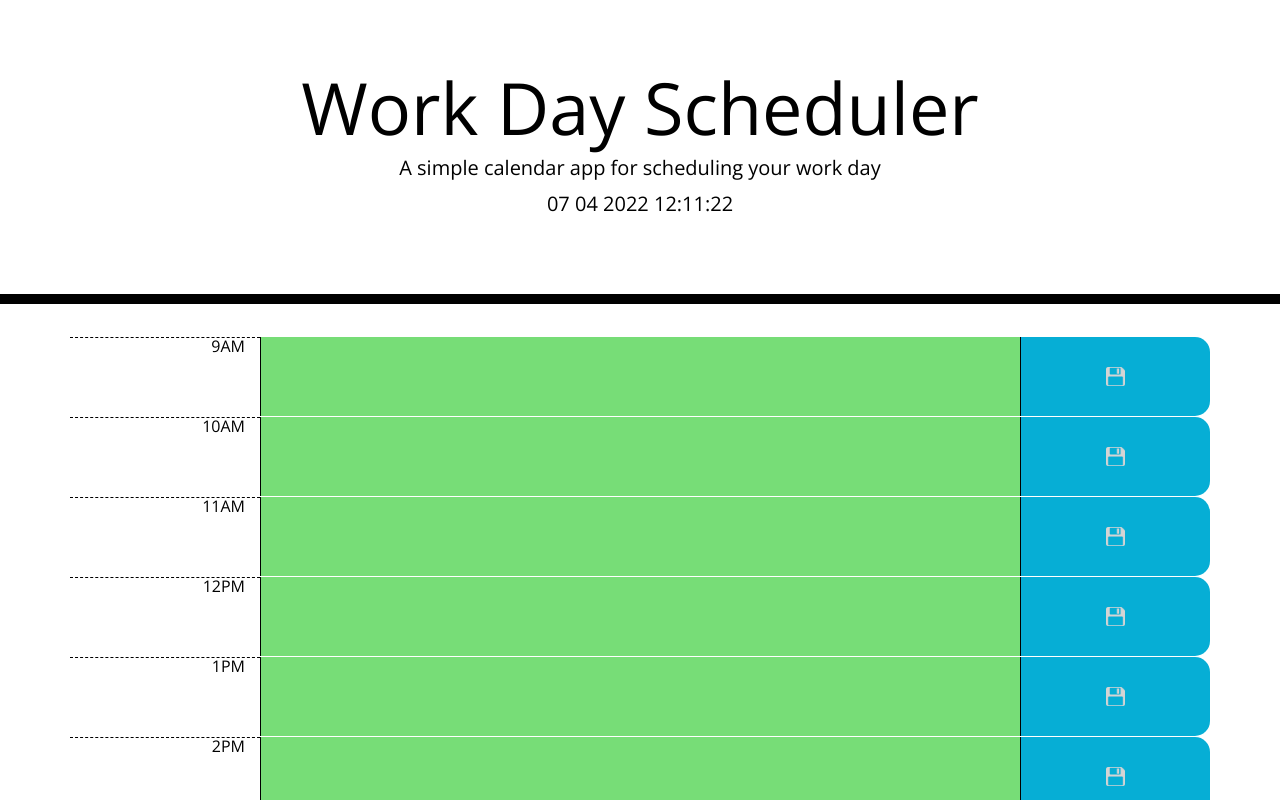
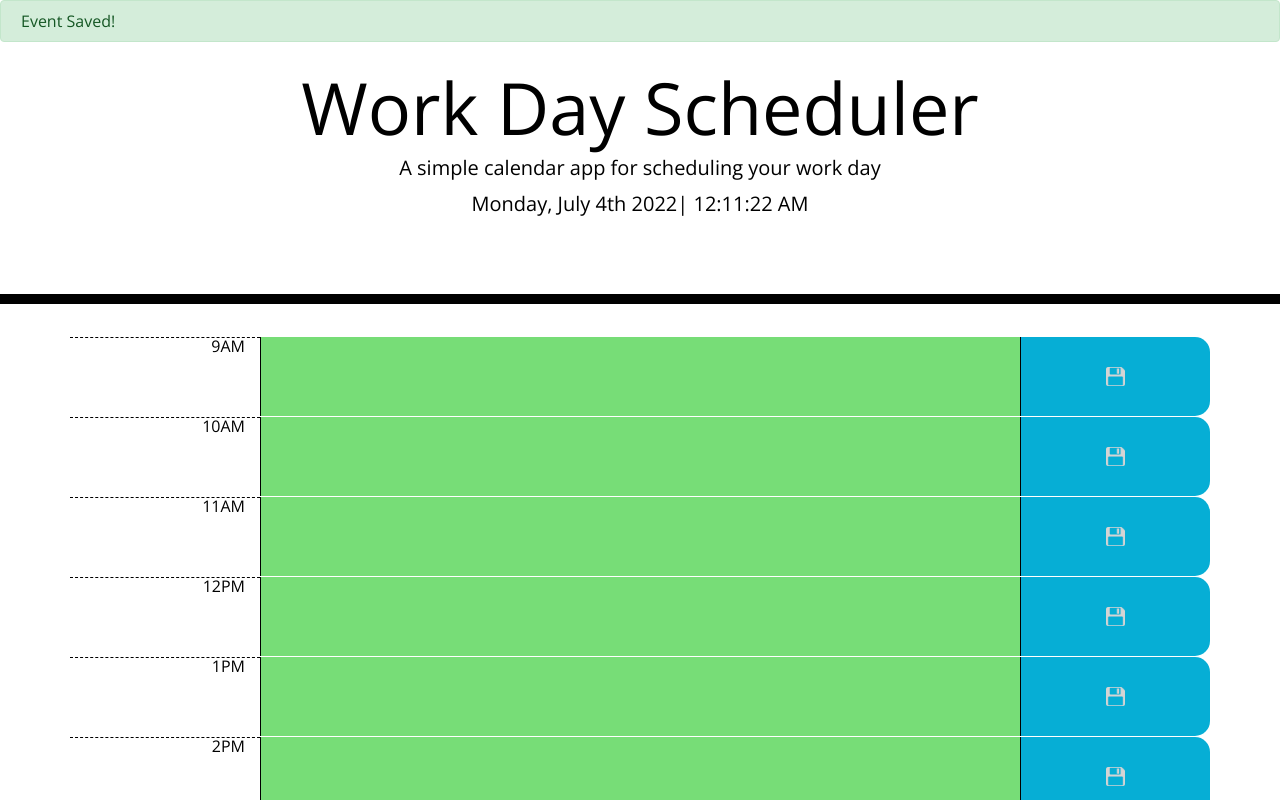
Before and after one commit to Dusticcus/M5-Personal-Calendar-App, a plain HTML site: page index.html in a window 1280 px wide. Both pictures are taken after a click on the element 1115 px from the left and 376 px from the top of the page. Shown: the top 800 px of the page. Drawn offline with nearby package versions, Linux system fonts and the light colour scheme.

Commit message:
added bootstrap alert banner when event is staved to local storage

```diff
--- a/assets/scripts.js
+++ b/assets/scripts.js
@@ -1,4 +1,10 @@
 var scheduleArray = new Array(8);
+$('#eventSaved').hide();
+
+
+
+
+
 
 function getscheduleArray() {
     var scheduledEvent1 = localStorage.getItem("scheduleArray1");
@@ -62,20 +68,55 @@ $(".col-8").each(function (i) {
 });
 
 function showDateTime() {
-    var today = moment().format("MM DD YYYY hh:mm:ss");
+    var today = moment().format("dddd, MMMM Do YYYY| h:mm:ss A");
     var currentDay = $('#currentDay');
     currentDay.text(today);
 }
 
+function successfulSave() {
+    var timeSpace = 3;
+    var myTimer = setInterval(eventSavedTimer, 1000);
+
+    function eventSavedTimer() {
+        $('#eventSaved').show();
+        timeSpace--;
+        if (timeSpace == 0) {
+            stopTimer();
+            $('#eventSaved').hide();
+        }
+        function stopTimer() {
+            clearInterval(myTimer)
+            // timeSpace = 3;
+        }
+    }
+
+}
+
+
+
+
+
+
+
+
 saveButtonArea.on('click', function () {
 
     if (this.previousSibling.previousSibling.children.item(0).value !== '') {
+
+
+
+
+
+
+
+
+
+
         if (this.getAttribute('data-sb') == 1) {
             var textAreaValues = this.previousSibling.previousSibling.children.item(0).value;
             scheduleArray.splice(0, 1, textAreaValues)
             localStorage.setItem("scheduleArray1", scheduleArray[0])
         } else if (this.getAttribute('data-sb') == 2) {
-
             var textAreaValues = this.previousSibling.previousSibling.children.item(0).value;
             scheduleArray.splice(1, 1, textAreaValues)
             localStorage.setItem("scheduleArray2", scheduleArray[1])
@@ -118,5 +159,6 @@ saveButtonArea.on('click', function () {
             alert("empty textbox");
         }
     }
+    successfulSave();
     console.log(scheduleArray);
 });
--- a/assets/style.css
+++ b/assets/style.css
@@ -88,12 +88,21 @@ textarea:focus {
   overflow: none;
 }
 
-.saveBtn i:hover {
+.saveBtn:hover {
   font-size: 20px;
   transition: all .3s ease-in-out;
+  cursor: pointer;
+  box-shadow: 10px 20px 30px #034b5b inset;
 }
 
 .textAreaOverride {
   overflow: auto;
   padding-bottom: 0;
 }
+
+#eventSaved {
+  z-index: 9999;
+  position: fixed;
+  top: 0;
+  width: 100%;
+}
--- a/index.html
+++ b/index.html
@@ -19,6 +19,11 @@
     <p class="lead">A simple calendar app for scheduling your work day</p>
     <p id="currentDay" class="lead"></p>
   </header>
+  <div id="eventSaved" class="alert alert-success" role="alert">
+    Event Saved!
+  </div>
+  </button>
+  </div>
   <div id="timeBoxRows" class="container">
     <!-- Timeblocks go here -->
     <div class="row">
@@ -38,7 +43,7 @@
     </div>
     <div class="row">
       <div class="col-2 hour text-right">12PM</div>
-      <div class="col-8" ><textarea class="textAreaOverride"></textarea></div>
+      <div class="col-8"><textarea class="textAreaOverride"></textarea></div>
       <div class="col-2 saveBtn" data-sb=4></div>
     </div>
     <div class="row">
@@ -48,22 +53,22 @@
     </div>
     <div class="row">
       <div class="col-2 hour text-right">2PM</div>
-      <div class="col-8"><textarea class="textAreaOverride" ></textarea></div>
+      <div class="col-8"><textarea class="textAreaOverride"></textarea></div>
       <div class="col-2 saveBtn" data-sb=6></div>
     </div>
     <div class="row">
       <div class="col-2 hour text-right">3PM</div>
-      <div class="col-8"><textarea class="textAreaOverride" ></textarea></div>
+      <div class="col-8"><textarea class="textAreaOverride"></textarea></div>
       <div class="col-2 saveBtn" data-sb=7></div>
     </div>
     <div class="row">
       <div class="col-2 hour text-right">4PM</div>
-      <div class="col-8"><textarea class="textAreaOverride" ></textarea></div>
+      <div class="col-8"><textarea class="textAreaOverride"></textarea></div>
       <div class="col-2 saveBtn" data-sb="8"></div>
     </div>
     <div class="row">
       <div class="col-2 hour text-right">5PM</div>
-      <div class="col-8"><textarea class="textAreaOverride" ></textarea></div>
+      <div class="col-8"><textarea class="textAreaOverride"></textarea></div>
       <div class="col-2 saveBtn" data-sb=9></div>
     </div>
   </div>
```
